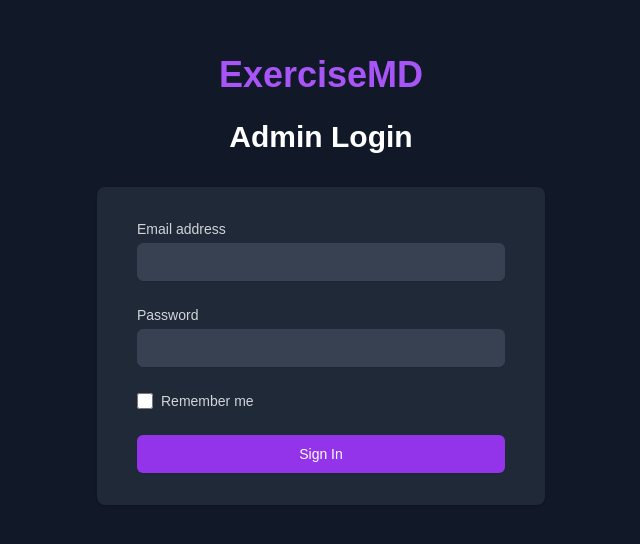
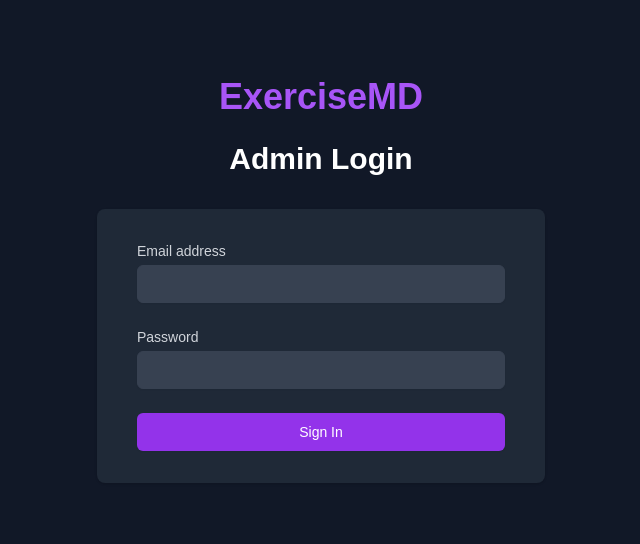
Before and after one commit to RaviKiran25052/DailyPhysio_Frontend, a React (Create React App) app: page /admin/login in a window 1280 px wide. Shown: the part 120-664 px from the top of the page, without its empty margins (319-959 px from the left). Built offline with nearby package versions, Linux system fonts and the light colour scheme; the HTML template or start-up script is replaced by a standard one.

Commit message:
adminDataFetch

```diff
--- a/src/Components/admin/AdminExerciseList.jsx
+++ b/src/Components/admin/AdminExerciseList.jsx
@@ -1,5 +1,5 @@
 import React, { useState, useEffect } from 'react';
-import { Link, useNavigate } from 'react-router-dom';
+import { useNavigate } from 'react-router-dom';
 import { FaPlus, FaArrowLeft, FaSearch } from 'react-icons/fa';
 import axios from 'axios';
 import { toast } from 'react-toastify';
@@ -9,7 +9,6 @@ const API_URL = process.env.REACT_APP_API_URL || 'http://localhost:5000';
 
 const AdminExerciseList = () => {
   const navigate = useNavigate();
-  const [exercises, setExercises] = useState([]);
   const [filteredExercises, setFilteredExercises] = useState([]);
   const [loading, setLoading] = useState(true);
   const [showAddForm, setShowAddForm] = useState(false);
@@ -76,13 +75,12 @@ const AdminExerciseList = () => {
 
       // Add pagination parameters to the API call
       const response = await axios.get(
-        `${API_URL}/exercises/all?pageNumber=${page}&pageSize=${itemsPerPage}`,
+        `${API_URL}/exercises?pageNumber=${page}&pageSize=${itemsPerPage}`,
         config
       );
 
       const { exercises: fetchedExercises, pages, total } = response.data;
 
-      setExercises(fetchedExercises);
       setFilteredExercises(fetchedExercises);
       setCurrentPage(page);
       setTotalPages(pages);
@@ -107,13 +105,12 @@ const AdminExerciseList = () => {
 
       // Use the keyword parameter for search with pagination
       const response = await axios.get(
-        `${API_URL}/exercises/all?keyword=${encodeURIComponent(query)}&pageNumber=${page}&pageSize=${itemsPerPage}`,
+        `${API_URL}/exercises?keyword=${encodeURIComponent(query)}&pageNumber=${page}&pageSize=${itemsPerPage}`,
         config
       );
 
       const { exercises: fetchedExercises, pages, total } = response.data;
 
-      setExercises(fetchedExercises);
       setFilteredExercises(fetchedExercises);
       setCurrentPage(page);
       setTotalPages(pages);
--- a/src/Components/admin/AdminHome.jsx
+++ b/src/Components/admin/AdminHome.jsx
@@ -20,6 +20,13 @@ const AdminHome = () => {
   });
   const [loading, setLoading] = useState(true);
   const [adminInfo, setAdminInfo] = useState(null);
+
+  const handleLogout = () => {
+    // Remove admin info from storage
+    localStorage.clear();
+    sessionStorage.clear();
+    navigate('/admin/login');
+  };
 
   useEffect(() => {
     // Check if admin is logged in
@@ -99,14 +106,7 @@ const AdminHome = () => {
     };
 
     fetchStats();
-  }, [navigate]);
-
-  const handleLogout = () => {
-    // Remove admin info from storage
-    localStorage.removeItem('adminInfo');
-    sessionStorage.removeItem('adminInfo');
-    navigate('/admin/login');
-  };
+  }, [navigate, handleLogout]);
 
   return (
     <div className="min-h-screen bg-gray-900 flex flex-col">
--- a/src/Components/admin/Adminlogin.jsx
+++ b/src/Components/admin/Adminlogin.jsx
@@ -7,7 +7,6 @@ const API_URL = process.env.REACT_APP_API_URL;
 const Adminlogin = () => {
   const [email, setEmail] = useState('');
   const [password, setPassword] = useState('');
-  const [rememberMe, setRememberMe] = useState(false);
   const [error, setError] = useState('');
   const [loading, setLoading] = useState(false);
 
@@ -54,12 +53,7 @@ const Adminlogin = () => {
         return;
       }
 
-      // Store admin info in localStorage
-      if (rememberMe) {
-        localStorage.setItem('adminInfo', JSON.stringify(data));
-      } else {
-        sessionStorage.setItem('adminInfo', JSON.stringify(data));
-      }
+      localStorage.setItem('adminInfo', JSON.stringify(data));
 
       toast.success('Login successful!');
       setLoading(false);
@@ -130,22 +124,6 @@ const Adminlogin = () => {
               </div>
             </div>
 
-            <div className="flex items-center justify-between">
-              <div className="flex items-center">
-                <input
-                  id="remember-me"
-                  name="remember-me"
-                  type="checkbox"
-                  checked={rememberMe}
-                  onChange={(e) => setRememberMe(e.target.checked)}
-                  className="h-4 w-4 text-purple-600 focus:ring-purple-500 border-gray-700 rounded bg-gray-700"
-                />
-                <label htmlFor="remember-me" className="ml-2 block text-sm text-gray-300">
-                  Remember me
-                </label>
-              </div>
-            </div>
-
             <div>
               <button
                 type="submit"
--- a/src/Pages/ExercisesPage.jsx
+++ b/src/Pages/ExercisesPage.jsx
@@ -2,7 +2,6 @@ import React, { useState, useEffect } from 'react';
 import ExerciseGallery from '../Components/Exercises/ExerciseGallery';
 import ExerciseFooter from '../Components/Exercises/ExerciseFooter';
 import { toast } from 'react-toastify';
-import { Dumbbell } from 'lucide-react';
 
 const ExercisesPage = () => {
   const [selectedExercises, setSelectedExercises] = useState([]);
```
